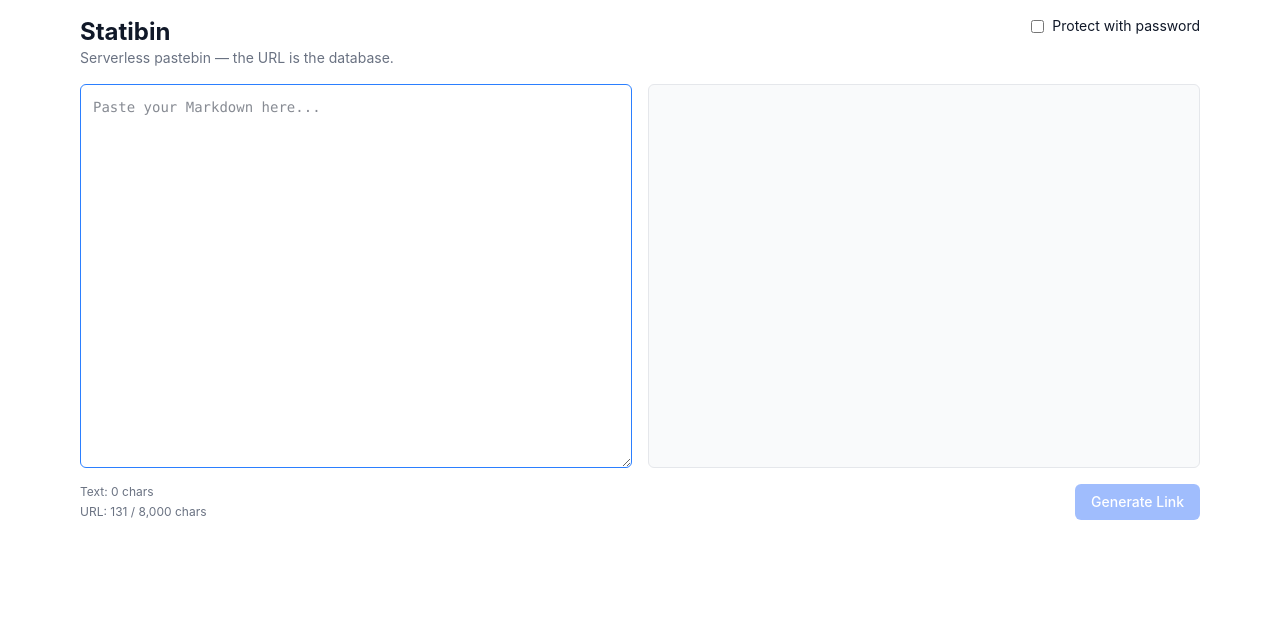
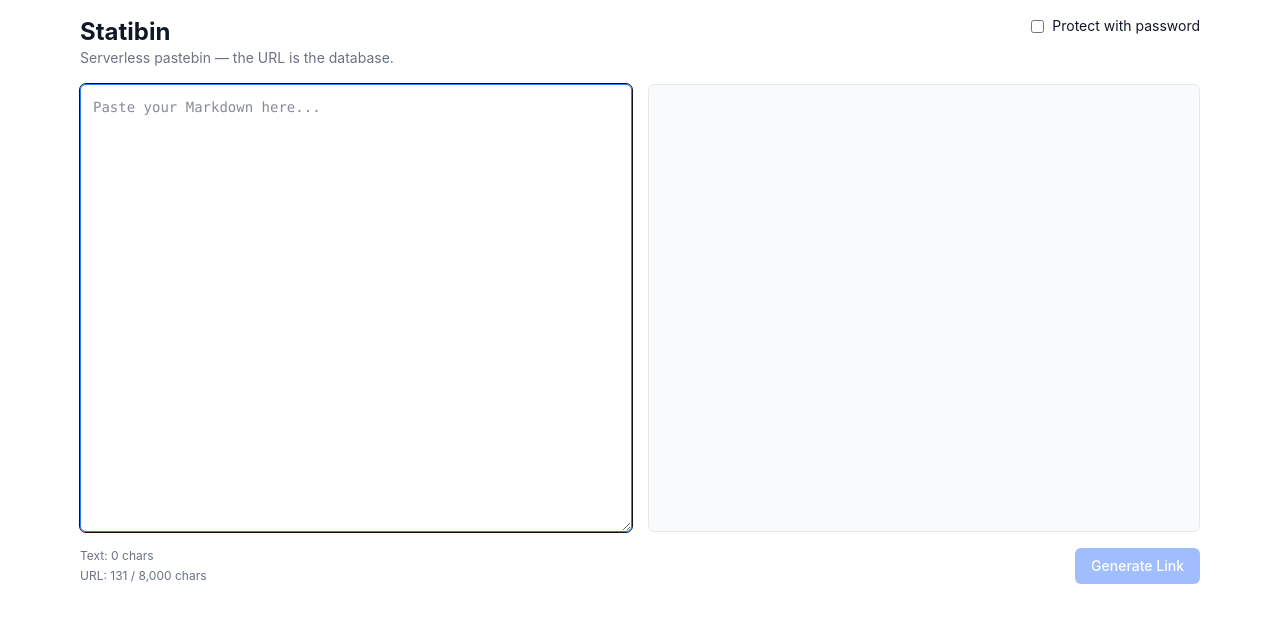
Before and after one commit to bal16/statibin, a React (Vite) app: page / in a window 1280 px wide. Shown: the top 622 px of the page. Built offline with nearby package versions, Linux system fonts and the light colour scheme.

Commit message:
style(height): better ui

```diff
--- a/src/components/MarkdownEditor.tsx
+++ b/src/components/MarkdownEditor.tsx
@@ -17,7 +17,7 @@ export default function MarkdownEditor({ value, onChange, placeholder }: Markdow
       onChange={(e) => onChange(e.target.value)}
       placeholder={placeholder}
       spellCheck={false}
-      className="h-64 w-full resize-y rounded-md border border-gray-300 bg-white p-3 font-mono text-sm text-gray-900 focus:border-blue-500 focus:outline-none md:h-96 dark:border-gray-600 dark:bg-gray-900 dark:text-gray-100"
+      className="h-64  max-h-112 w-full resize-y rounded-md border border-gray-300 bg-white p-3 font-mono text-sm text-gray-900 focus:border-blue-500 focus:outline-1 none md:h-112 dark:border-gray-600 dark:bg-gray-900 dark:text-gray-100"
     />
   );
 }
```
